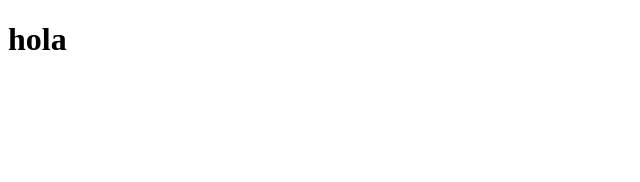
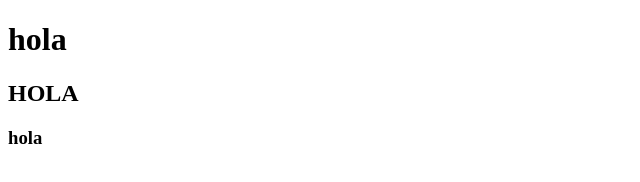
Before and after one commit to LautaroCuell0/git-prueba-, a plain HTML site: page hola.html in a window 1280 px wide. Shown: the whole page, without its empty margins (0-640 px from the left). Drawn offline with Linux system fonts and the light colour scheme.

Commit message:
se agrego un h3

```diff
--- a/hola.html
+++ b/hola.html
@@ -7,5 +7,7 @@
 </head>
 <body>
     <h1>hola</h1>
+    <h2>HOLA</h2>
+    <h3>hola</h3>
 </body>
 </html>
```
